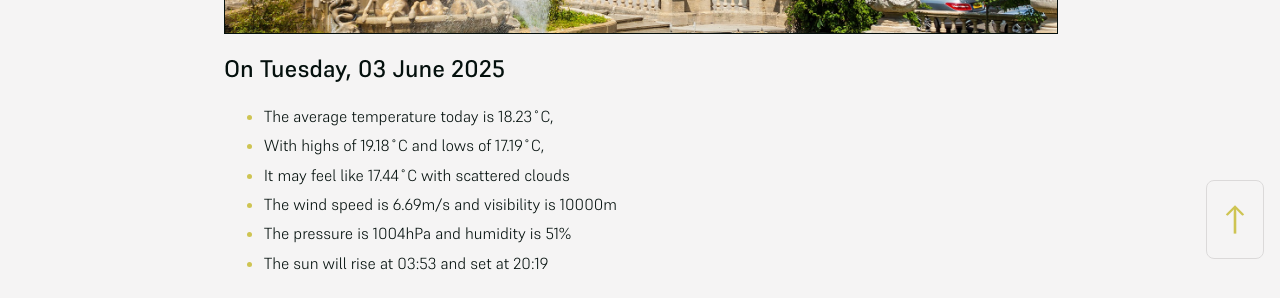
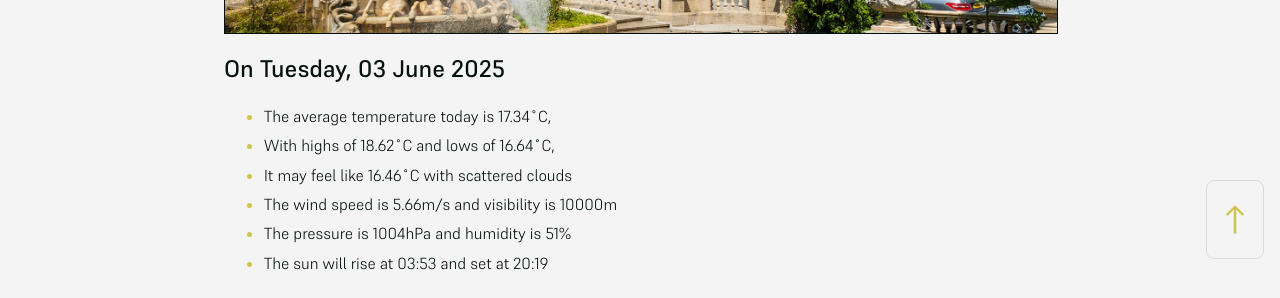
Before and after one commit to mat-0/cheltenham-open-data, a Jekyll site: the page built from index.md, in a window 1280 px wide. Shown: the part 625-923 px from the top of the page. Built offline with Jekyll 4.4.1, drawn with Linux system fonts in a browser that asks for light colours.

Commit message:
Updated 2025-06-03 15:58:09

```diff
--- a/index.md
+++ b/index.md
@@ -10,10 +10,10 @@ seo: Menu
 <!-- weather_marker starts -->
 ## On Tuesday, 03 June 2025
 
-- The average temperature today is 18.23˚C,
-- With highs of 19.18˚C and lows of 17.19˚C,
-- It may feel like 17.44˚C with scattered clouds
-- The wind speed is 6.69m/s and visibility is 10000m
+- The average temperature today is 17.34˚C,
+- With highs of 18.62˚C and lows of 16.64˚C,
+- It may feel like 16.46˚C with scattered clouds
+- The wind speed is 5.66m/s and visibility is 10000m
 - The pressure is 1004hPa and humidity is 51%
 - The sun will rise at 03:53 and set at 20:19
 
```
Also changed, not shown: _data/flood.json (+4 -4 lines), _pages/fix-my-street.md (+3 -3 lines), _pages/news.md (+17 -16 lines).
